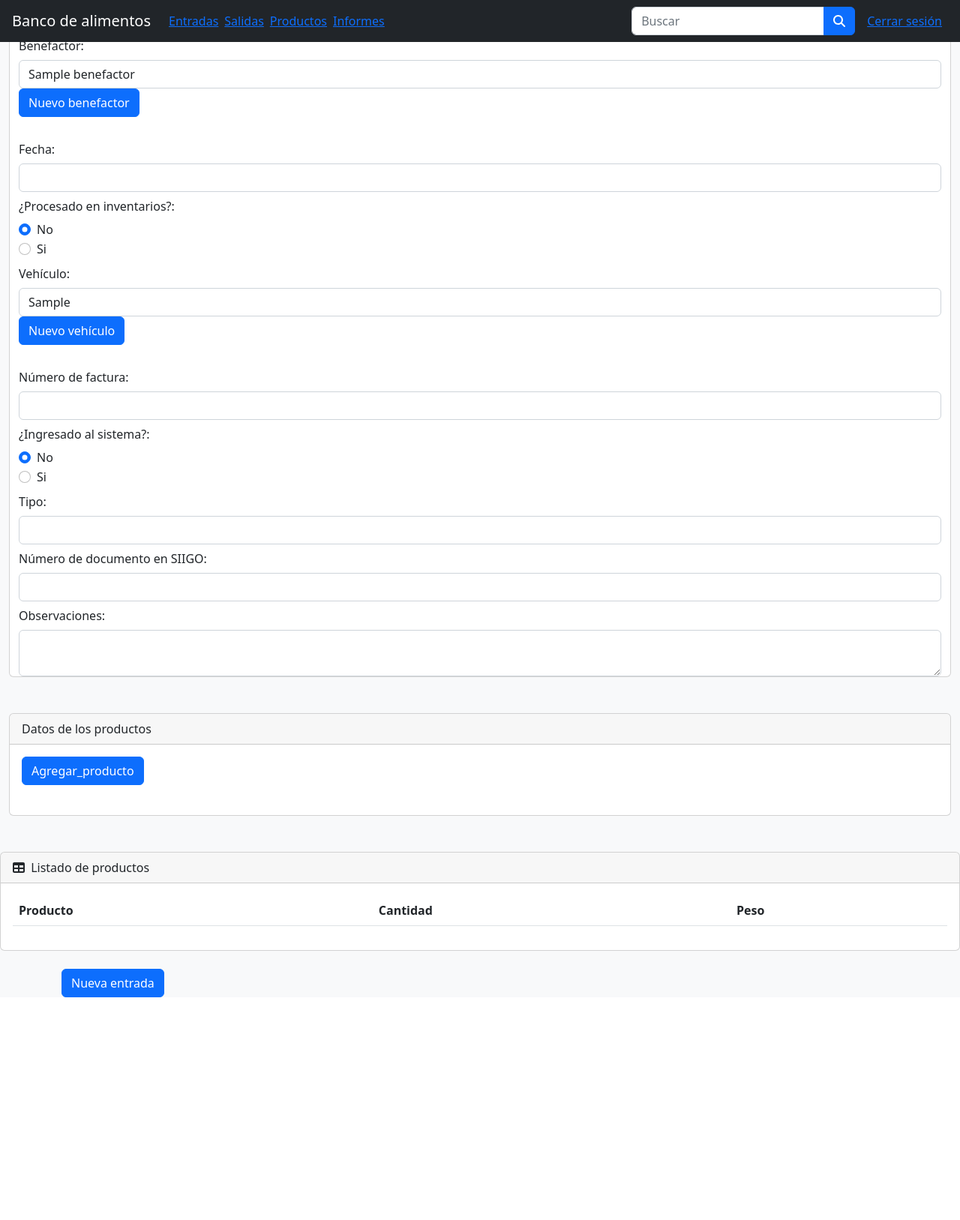
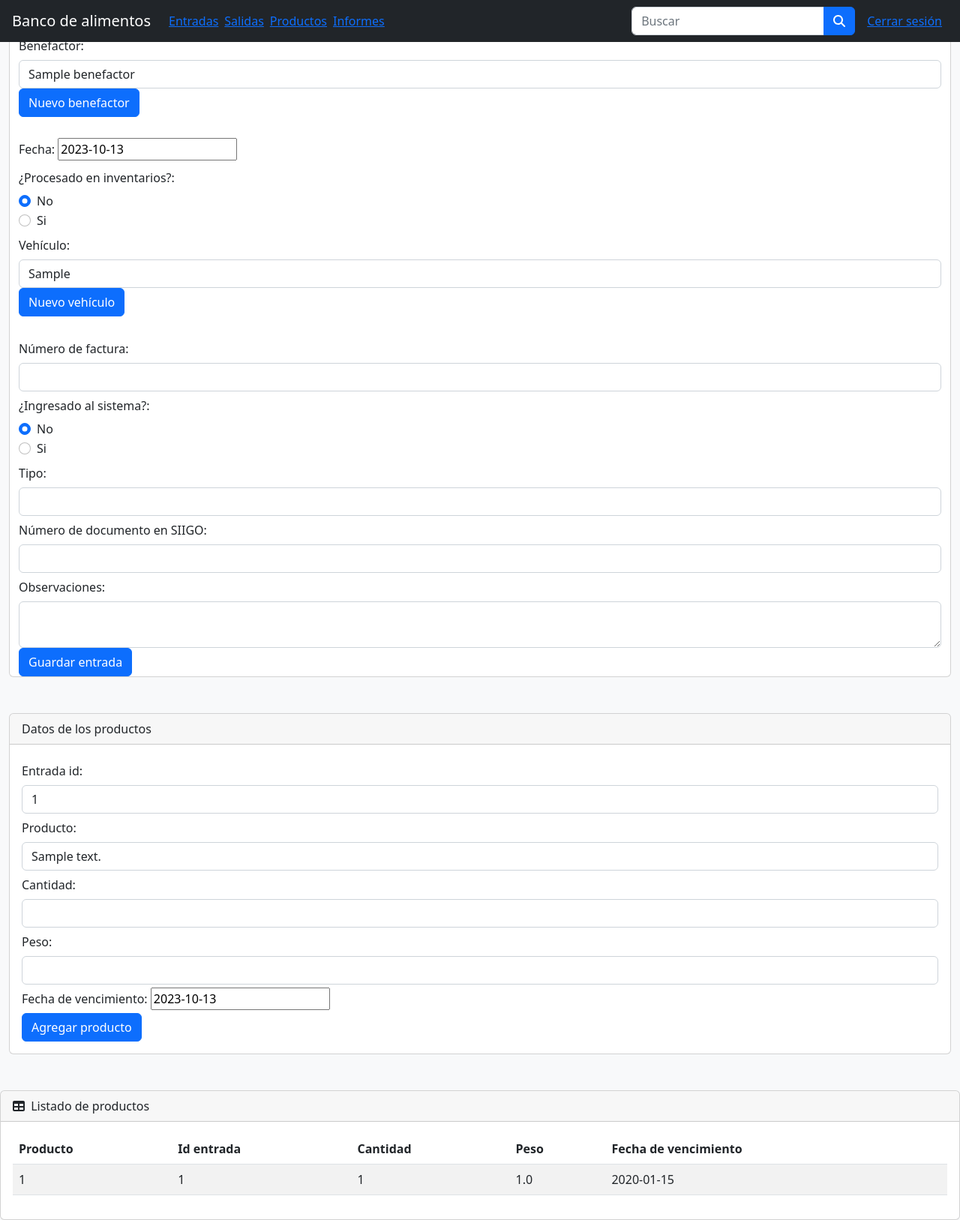
Before and after one commit to dorelysm/AplicativoWebBDA, a Flask app: page /pagina_nueva_entrada in a window 1280 px wide. Shown: the whole page at 75% size. Before the commit the page ends 1330 px from the top, so only its background shows below. Run offline with Flask 3, Linux system fonts and the light colour scheme; the visitor is signed in with stand-in values (Sample User, id 1); tables that the repository leaves empty hold one stand-in row (values such as "Sample post"); lists and menus that the app fills with data are empty; some libraries are stand-ins or nearby versions.

Commit message:
formularios

```diff
--- a/src/app.py
+++ b/src/app.py
@@ -97,22 +97,26 @@ def cerrar():
 
 #METODOS PARA VER PAGINAS
 
-@app.route('/pagina_entradas', methods=['GET'])
+@app.route('/pagina_entradas/', methods=['GET', 'POST'])
 def pagina_entradas():
     if 'usuario' in session:
         all_entradas = Entrada.query.all()
         resultado_entradas = Entradas_schema.dump(all_entradas)
-        all_bodegas = Bodega.query.all()
-        resultado_bodegas = Bodegas_schema.dump(all_bodegas)
-        all_categorias = Categoria.query.all()
-        resultado_categorias = Categorias_schema.dump(all_categorias)
-        all_subcategorias = Subcategoria.query.all()
-        resultado_subcategorias = Subcategorias_schema.dump(all_subcategorias)
-        all_productos = Producto.query.all()
-        resultado_productos = Productos_schema.dump(all_productos)
+
         return render_template('entradas.html', entradas = resultado_entradas,
-                               bodegas = resultado_bodegas, categorias = resultado_categorias,
-                               subcategorias = resultado_subcategorias, productos = resultado_productos,
+                               usuario = session['usuario'])
+    else:
+        return redirect('/')
+
+@app.route('/cargar_entradas_por_fecha', methods=['GET', 'POST'])
+def cargar_entradas_por_fecha():
+    if 'usuario' in session:
+        fecha_sel = request.form['fecha_datepicker']
+        print(fecha_sel)
+        entradas = Entrada.query.filter_by(fecha = fecha_sel)
+        resultado_entradas = Entradas_schema.dump(entradas)
+        print(resultado_entradas)
+        return render_template('entradas.html', entradas = resultado_entradas,
                                usuario = session['usuario'])
     else:
         return redirect('/')
@@ -216,13 +220,13 @@ def pagina_nueva_entrada():
         all_vehiculos = Vehiculo.query.all()
         resultado_vehiculos = Vehiculos_schema.dump(all_vehiculos)
         all_producto_inventario = Producto_inventario.query.all()
-        resultado_productos_inventario = Producto_inventario_schema.dump(all_producto_inventario)
-        lista_de_productos = productos_lista
+        resultado_productos_inventario = Productos_inventario_schema.dump(all_producto_inventario)
+
         return render_template('nueva_entrada.html', entradas = resultado_entradas,
                                bodegas = resultado_bodegas, categorias = resultado_categorias,
                                subcategorias = resultado_subcategorias, productos = resultado_productos,
                                benefactores = resultado_benefactores, vehiculos = resultado_vehiculos,
-                               productos_inventario = lista_de_productos,
+                               productos_inventario = resultado_productos_inventario,
                                usuario = session['usuario'])
     else:
         return redirect('/')
@@ -232,20 +236,23 @@ def pagina_nueva_entrada():
 @app.route('/guardar_entrada', methods=['POST'] )
 #@jwt_required()
 def guardar_entrada():
-    id_benefactor = request.form['id_benefactor']
-    fecha = request.form['fecha']
+    nombre_benefactor = request.form['benefactor']
+    fecha = request.form['fecha_datepicker']
     observaciones = request.form['observaciones']
     proceso_de_inventarios = request.form['proceso_de_inventarios']
-    id_vehiculo = request.form['id_vehiculo']
+    matricula_vehiculo = request.form['vehiculo']
     num_factura = request.form['num_factura']
     ingresado_al_sistema = request.form['ingresado_al_sistema']
     tipo = request.form['tipo']
     num_documento_siigo = request.form['num_documento_siigo']
 
-    nueva_donacion = Entrada(id_benefactor=id_benefactor, fecha=fecha,
+    benefactor = Benefactor.query.filter_by(nombre=nombre_benefactor).first()
+    vehiculo = Vehiculo.query.filter_by(matricula=matricula_vehiculo).first()
+
+    nueva_donacion = Entrada(id_benefactor=benefactor.id, fecha=fecha,
                              observaciones=observaciones,
                              proceso_de_inventarios=proceso_de_inventarios,
-                             id_vehiculo=id_vehiculo, num_factura=num_factura,
+                             id_vehiculo=vehiculo.id, num_factura=num_factura,
                              ingresado_al_sistema=ingresado_al_sistema,
                              tipo=tipo, num_documento_siigo=num_documento_siigo)
 
@@ -375,38 +382,21 @@ def guardar_benefactor():
 
 @app.route('/nuevo_producto_inventario', methods=['POST'] )
 def guardar_producto_inventario():
-    #id_entrada = request.form['producto']
-    for i in productos_lista:
-        for j in range(productos_lista[i].len()):
-            if j == 0:
-                id_producto = productos_lista[i,j]
-            elif j == 1:
-                cantidad = productos_lista[i,j]
-            elif j == 2:
-                peso = productos_lista[i,j]
-            elif j == 3:
-                vencimiento = productos_lista[i,j]
+    id_entrada = request.form['entrada']
+    desc_producto = request.form['producto']
+    cantidad = request.form['cantidad_unidades']
+    peso = request.form['peso']
+    vencimiento = request.form['vencimiento_datepicker']
+    print(desc_producto)
+    #entrada = Entrada.query.filter_by()
+    producto = Producto.query.filter_by(descripcion = desc_producto).first()
 
-        Nuevo_producto_inventario = Producto_inventario(id_producto=id_producto,
-                                                        cantidad=cantidad, peso=peso,
-                                                        vencimiento=vencimiento)
+    Nuevo_producto_inventario = Producto_inventario(id_entrada=id_entrada ,id_producto=producto.id,
+                                                    cantidad_unidades=cantidad, peso=peso,
+                                                    vencimiento=vencimiento)
 
     db.session.add(Nuevo_producto_inventario)
     db.session.commit()
-    return redirect('/pagina_nueva_entrada')
-
-@app.route('/nuevo_producto_inventario_lista', methods=['GET', 'POST'])
-def guardar_producto_inventario_lista():
-    desc_producto = request.form['producto']
-    cantidad = request.form['cantidad_unidades']
-    peso = request.form['peso']
-    vencimiento = request.form['vencimiento']
-
-    producto = Producto.query.filter_by(descripcion = desc_producto).first()
-    print(productos_lista)
-    productos_lista.append([producto.id, cantidad, peso, vencimiento])
-    print(productos_lista)
-
     return redirect('/pagina_nueva_entrada')
 
 #METODOS ELIMINAR
@@ -501,7 +491,7 @@ def eliminar_informe():
 
 #METODOS GET LISTA
 
-@app.route('/entradas', methods=['GET'] )
+@app.route('/entradas', methods=['GET', 'POST'] )
 def entradas():
     id = request.args.get('id')
     entradas = Entrada.query.get(id)
@@ -593,10 +583,7 @@ def usuarios():
 def actualizar():
     id = request.form['id']
     id_benefactor = request.form['id_benefactor']
-    id_producto = request.form['id_producto']
     fecha = request.form['fecha']
-    cantidad_unidades = request.form['cantidad_unidades']
-    vencimiento = request.form['vencimiento']
     observaciones = request.form['observaciones']
     proceso_de_inventarios = request.form['proceso_de_inventarios']
     id_vehiculo = request.form['id_vehiculo']
@@ -604,16 +591,10 @@ def actualizar():
     ingresado_al_sistema = request.form['ingresado_al_sistema']
     tipo = request.form['tipo']
     num_documento_siigo = request.form['num_documento_siigo']
-    cantidad_averiada_vencida_kg = request.form['cantidad_averiada_vencida_kg']
-    cantidad_buen_estado_kg = request.form['cantidad_buen_estado_kg']
-    cantidad_aprobada_kg = request.form['cantidad_aprobada_kg']
 
     entrada = Entrada.query.get(id)
     entrada.id_benefactor = id_benefactor
-    entrada.id_producto = id_producto
     entrada.fecha = fecha
-    entrada.cantidad_unidades = cantidad_unidades
-    entrada.vencimiento = vencimiento
     entrada.observaciones = observaciones
     entrada.proceso_de_inventarios = proceso_de_inventarios
     entrada.id_vehiculo = id_vehiculo
@@ -621,9 +602,6 @@ def actualizar():
     entrada.ingresado_al_sistema = ingresado_al_sistema
     entrada.tipo = tipo
     entrada.num_documento_siigo = num_documento_siigo
-    entrada.cantidad_averiada_vencida_kg = cantidad_averiada_vencida_kg
-    entrada.cantidad_buen_estado_kg = cantidad_buen_estado_kg
-    entrada.cantidad_aprobada_kg = cantidad_aprobada_kg
 
     db.session.commit()
     return redirect('/pagina_entradas')
--- a/src/config/templates/dashboard.html
+++ b/src/config/templates/dashboard.html
@@ -10,6 +10,7 @@
             <a href="/inicio">Sistema de inventario</a>
           </li>
         </ol>
+        <div class="container">
           <div class="card mb-4">
             <div class="card-body">
               <h2>
@@ -42,6 +43,8 @@
             </div>
           </div>
         </div>
+
+      </div>
     </main>
     <footer class="py-4 bg-light mt-auto">
       <div class="container-fluid px-4">
--- a/src/config/templates/layout.html
+++ b/src/config/templates/layout.html
@@ -8,6 +8,8 @@
       content="width=device-width, initial-scale=1.0, shrink-to-fit=no"
     />
     <title>Sistema de inventario BDA</title>
+
+    <link href="https://cdnjs.cloudflare.com/ajax/libs/bootstrap-datepicker/1.7.1/css/bootstrap-datepicker.min.css" rel="stylesheet"/>
 
     <link
       href="https://cdn.jsdelivr.net/npm/simple-datatables@7.1.2/dist/style.min.css"
--- a/src/config/templates/nueva_entrada.html
+++ b/src/config/templates/nueva_entrada.html
@@ -6,19 +6,14 @@
 
 <form action="/guardar_entrada" method="POST">
 
-    <div class="form-group container-fluid">
+    <div class="container-fluid">
         <div class="card mb-5">
             <div class="card-header">
                 <label class="">Datos generales de la entrada</label>
             </div>
 
             <div class="class-body container-fluid">
-                <!--
-                <div class="form-group">
-                    <label for="recipient-name" class="col-form-label">Id del benefactor:</label>
-                    <input type="text" class="form-control" name="id_benefactor"  value="">
-                </div>
-                -->
+                <form action="/guardar_entrada" method="POST">
                     <div class="form-group">
                         <label for="recipient-name" class="col-form-label">Benefactor:</label>
                         <select class="form-control" name="benefactor">
@@ -33,18 +28,18 @@
 
                     <div class="form-group">
                         <label for="message-text" class="col-form-label">Fecha:</label>
-                    <input type="text" class="form-control" name="fecha"  value="">
+                        <input data-date-format="yyyy-mm-dd" name="fecha_datepicker" id="datepicker">
                     </div>
                     <div class="form-group">
                         <label for="message-text" class="col-form-label">¿Procesado en inventarios?:</label>
                         <div class="form-check">
-                        <input class="form-check-input" type="radio" name="proceso_de_inventarios" id="no" checked>
+                            <input class="form-check-input" type="radio" name="proceso_de_inventarios" value="n" id="n" checked>
                             <label class="form-check-label" for="flexRadioDefault1">
                               No
                             </label>
                           </div>
                         <div class="form-check">
-                        <input class="form-check-input" type="radio" name="proceso_de_inventarios" id="si">
+                            <input class="form-check-input" type="radio" name="proceso_de_inventarios" value="s" id="s">
                             <label class="form-check-label" for="flexRadioDefault1">
                               Si
                             </label>
@@ -68,13 +63,13 @@
                     <div class="form-group">
                         <label for="message-text" class="col-form-label">¿Ingresado al sistema?:</label>
                         <div class="form-check">
-                        <input class="form-check-input" type="radio" name="ingresado_al_sistema" id="no" checked>
+                            <input class="form-check-input" type="radio" name="ingresado_al_sistema" value="n" id="n" checked>
                             <label class="form-check-label" for="flexRadioDefault1">
                               No
                             </label>
                           </div>
                         <div class="form-check">
-                        <input class="form-check-input" type="radio" name="ingresado_al_sistema" id="si">
+                            <input class="form-check-input" type="radio" name="ingresado_al_sistema" value="s" id="s">
                             <label class="form-check-label" for="flexRadioDefault1">
                               Si
                             </label>
@@ -92,22 +87,51 @@
                         <label for="message-text" class="col-form-label">Observaciones:</label>
                         <textarea type="text" class="form-control" name="observaciones"></textarea>
                     </div>
+                    <button  type="submit" class="btn btn-primary">Guardar entrada</button>
+                </form>
+            </div>
         </div>
 
     </div>
 
-    </div>
-
-    <div class="form-group container-fluid">
+    <div class="container-fluid">
         <div class="card mb-5">
             <div class="card-header">
                 <label>Datos de los productos</label>
             </div>
 
             <div class="card-body container-fluid">
-                <a onclick="cargar_formulario_producto_inventario()" class="btn btn-primary btn-block mb-4"  data-bs-toggle="modal" data-bs-target="#staticBackdrop">
-                    Agregar_producto
-                </a>
+                <form action="/nuevo_producto_inventario" method="POST">
+                    <div class="form-group">
+                        <label for="recipient-name" class="col-form-label">Entrada id:</label>
+                        <select class="form-control" name="entrada">
+                            {% for item in entradas %}
+                                <option>{{item.id}}</option>
+                            {% endfor %}
+                        </select>
+                    </div>
+                    <div class="form-group">
+                        <label for="recipient-name" class="col-form-label">Producto:</label>
+                        <select class="form-control" name="producto">
+                            {% for item in productos %}
+                                <option>{{item.descripcion}}</option>
+                            {% endfor %}
+                        </select>
+                    </div>
+                    <div class="form-group">
+                        <label for="message-text" class="col-form-label">Cantidad:</label>
+                        <input type="text" class="form-control" name="cantidad_unidades"  value="">
+                    </div>
+                    <div class="form-group">
+                        <label for="message-text" class="col-form-label">Peso:</label>
+                        <input type="text" class="form-control" name="peso"  value="">
+                    </div>
+                    <div class="form-group">
+                        <label for="message-text" class="col-form-label">Fecha de vencimiento:</label>
+                        <input data-date-format="yyyy-mm-dd" name="vencimiento_datepicker" id="datepicker_venc">
+                    </div>
+                    <button  type="submit" class="btn btn-primary">Agregar producto</button>
+                </form>
             </div>
         </div>
     </div>
@@ -122,26 +146,25 @@
                 <thead>
                     <tr>
                         <th scope="col">Producto</th>
+                        <th scope="col">Id entrada</th>
                         <th scope="col">Cantidad</th>
                         <th scope="col">Peso</th>
+                        <th scope="col">Fecha de vencimiento</th>
                     </tr>
                 </thead>
                 <tbody>
                     {% for item in productos_inventario %}
                     <tr>
                         <td scope="row">{{item.id_producto}}</td>
+                        <td scope="row">{{item.id_entrada}}</td>
                         <td scope="row">{{item.cantidad_unidades}}</td>
                         <td scope="row">{{item.peso}}</td>
+                        <td scope="row">{{item.vencimiento}}</td>
                     </tr>
                     {% endfor %}
                 </tbody>
             </table>
         </div>
-    </div>
-
-
-    <div class="container">
-      <button  type="submit" class="btn btn-primary">Nueva entrada</button>
     </div>
   </form>
 
@@ -192,39 +215,32 @@
         `;
         $("#fromartc").html(formulario);
         }
-
-        function cargar_formulario_producto_inventario(){
-        const formulario = `
-        <form action="/nuevo_producto_inventario_lista" method="POST">
-                        <div class="form-group">
-                            <label for="recipient-name" class="col-form-label">Producto:</label>
-                            <select class="form-control" name="producto">
-                                {% for item in productos %}
-                                    <option>{{item.descripcion}}</option>
-                                {% endfor %}
-                            </select>
-                        </div>
-                        <div class="form-group">
-                            <label for="message-text" class="col-form-label">Cantidad:</label>
-                            <input type="text" class="form-control" name="cantidad_unidades"  value="">
-                        </div>
-                        <div class="form-group">
-                            <label for="message-text" class="col-form-label">Peso:</label>
-                            <input type="text" class="form-control" name="peso"  value="">
-                        </div>
-                        <div class="form-group">
-                            <label for="message-text" class="col-form-label">Fecha de vencimiento:</label>
-                            <input type="text" class="form-control" name="vencimiento"  value="">
-                        </div>
-                        </div>
-                        <div class="modal-footer">
-                            <button  type="submit" class="btn btn-primary">Agregar producto</button>
-                        </div>
-
-                    </form>
-        `;
-        $("#fromartc").html(formulario);
-        }
   </script>
 
+  <script src="https://ajax.googleapis.com/ajax/libs/jquery/3.3.1/jquery.min.js"></script>
+
+    <script src="https://cdnjs.cloudflare.com/ajax/libs/bootstrap-datepicker/1.7.1/js/bootstrap-datepicker.min.js"></script>
+
+    <script src="https://maxcdn.bootstrapcdn.com/bootstrap/4.0.0/js/bootstrap.min.js" integrity="sha384-JZR6Spejh4U02d8jOt6vLEHfe/JQGiRRSQQxSfFWpi1MquVdAyjUar5+76PVCmYl" crossorigin="anonymous"></script><script type="text/javascript">
+    $('#datepicker').datepicker({
+        language: 'ES',
+        weekStart: 1,
+        daysOfWeekHighlighted: "6,0",
+        autoclose: true,
+        todayHighlight: true,
+
+    });
+    $('#datepicker').datepicker("setDate", new Date());
+    $('#datepicker_venc').datepicker({
+        language: 'ES',
+        weekStart: 1,
+        daysOfWeekHighlighted: "6,0",
+        autoclose: true,
+        todayHighlight: true,
+
+    });
+    $('#datepicker_venc').datepicker("setDate", new Date());
+    </script>
+
+
 {% endblock %}
--- a/src/modelos/Entradas.py
+++ b/src/modelos/Entradas.py
@@ -4,7 +4,8 @@ class Entrada(db.Model):
     __tablename__ = 'Entrada'
     id = db.Column(db.Integer, primary_key=True)
     id_benefactor = db.Column(db.Integer, db.ForeignKey('Benefactor.id'))
-    fecha = db.Column(db.String(50))
+    #fecha = db.Column(db.Date)
+    fecha = db.Column(db.String(10))
     observaciones = db.Column(db.String(500))
 
     proceso_de_inventarios = db.Column(db.String(1)) #Cambiar por Boolean
```
Also changed, not shown: src/config/templates/entradas.html (+26 -15 lines). Lines whose indentation alone changed are shown as unchanged.
